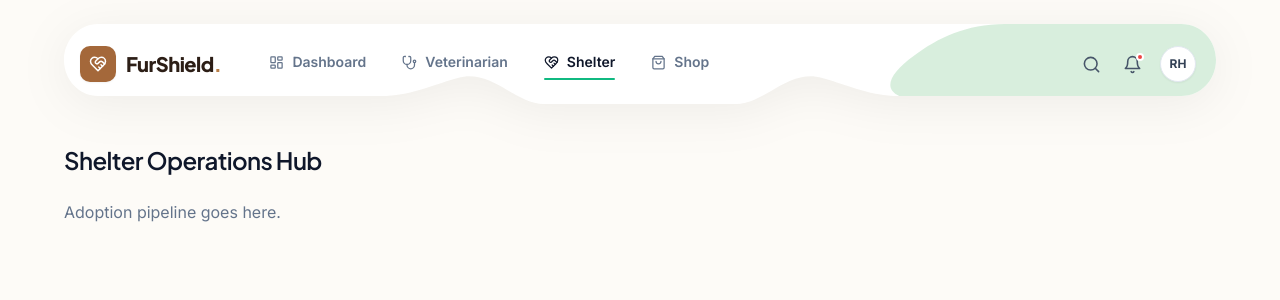
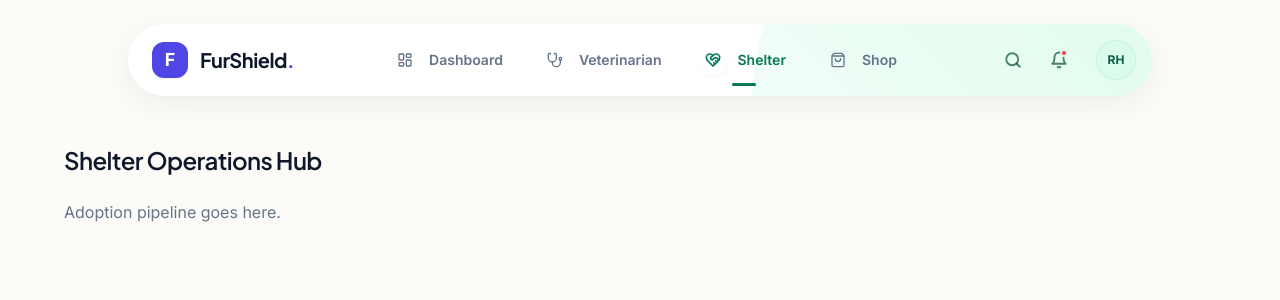
Before and after one commit to Aaliyanamir/Fur-Sheild, a React (Vite) app in the folder frontend/: page /shelter in a window 1280 px wide. Shown: the top 300 px of the page. Built offline with nearby package versions, Linux system fonts and the light colour scheme.

Commit message:
fix(ui): replace distorted svg path with flawless css geometry and reference-accurate active states

```diff
--- a/frontend/src/components/molecules/Navbar.jsx
+++ b/frontend/src/components/molecules/Navbar.jsx
@@ -12,125 +12,89 @@ export default function Navbar() {
   ];
 
   return (
-    <div className="fixed top-6 left-0 right-0 z-50 flex justify-center px-6 pointer-events-none">
+    <div className="fixed top-6 left-0 right-0 z-50 flex justify-center px-4 pointer-events-none">
 
       {/*
-        h-[80px] gives the SVG room for the wave to breathe.
-        pointer-events-auto re-enables interaction on the actual component.
+        Main Pristine Container
+        Uses standard rounded-[40px] for a flawless edge. overflow-hidden is key here.
       */}
-      <header className="relative w-full max-w-6xl h-[80px] pointer-events-auto">
+      <header className="relative w-full max-w-5xl h-[72px] bg-white rounded-[40px] shadow-[0_8px_30px_rgb(0,0,0,0.06)] flex items-center justify-between overflow-hidden pointer-events-auto">
 
-        {/* ── SVG SHELL ─────────────────────────────────────────────────────
-            viewBox: 1200 wide × 80 tall.
+        {/*
+          The Internal Right-Side Swooping Curve
+          This creates the perfect mathematical curve without messy SVGs.
+        */}
+        <div className="absolute -top-[150px] -right-[50px] w-[450px] h-[450px] bg-gradient-to-bl from-emerald-100/80 to-emerald-50/30 rounded-full pointer-events-none z-0"></div>
 
-            Path 1 (white body):
-              - Starts at top-left with a rounded pill cap (r=36).
-              - Top edge is FLAT across to the right pill cap.
-              - Right pill cap curves down.
-              - Bottom-right is HIGHER (sage zone sits taller).
-              - A smooth S-wave runs left from ~x=870 to x=260, dipping to y=80 at center.
-              - Bottom-left rises back up and closes at the left pill cap.
+        {/* Foreground Content */}
+        <div className="relative z-10 flex items-center justify-between w-full h-full px-2">
 
-            Path 2 (sage green right zone):
-              - Mirrors the right portion of path 1, filling it with the mint tone.
-              - Organic left edge curves inward to create the fluid blob shape.
-        ──────────────────────────────────────────────────────────────── */}
-        <svg
-          className="absolute inset-0 w-full h-full"
-          style={{ filter: 'drop-shadow(0 8px 24px rgba(0,0,0,0.06))' }}
-          viewBox="0 0 1200 80"
-          preserveAspectRatio="none"
-          xmlns="http://www.w3.org/2000/svg"
-        >
-          {/* White pill body with organic wavy bottom */}
-          <path
-            d="
-              M36,0
-              H1164 C1184,0 1200,16 1200,36
-              C1200,56 1184,72 1164,72
-              H870
-              C840,72 820,62 790,54
-              C755,44 730,80 700,80
-              H500
-              C470,80 445,44 410,54
-              C380,62 360,72 330,72
-              H36 C16,72 0,56 0,36
-              C0,16 16,0 36,0 Z
-            "
-            fill="white"
-          />
-
-          {/* Sage green right action zone — matches Image 2's mint blob */}
-          <path
-            d="
-              M870,72
-              H1164 C1184,72 1200,56 1200,36
-              C1200,16 1184,0 1164,0
-              H980
-              C940,0 910,14 885,32
-              C862,48 852,64 870,72 Z
-            "
-            fill="#D4EDDA"
-            opacity="0.9"
-          />
-        </svg>
-
-        {/* ── FOREGROUND CONTENT ────────────────────────────────────────── */}
-        <div className="relative z-10 flex items-center h-full px-4">
-
-          {/* Logo — vertically centered in the pill (standard height zone) */}
-          <div className="flex-shrink-0 flex items-center gap-2.5 pr-8">
-            <div className="w-9 h-9 rounded-[10px] bg-camel-600 flex items-center justify-center shadow-sm">
-              <HeartHandshake size={18} className="text-white" />
+          {/* Left: Logo (Matching the Blue Box from reference) */}
+          <div className="flex items-center gap-3 pl-4 pr-8">
+            <div className="w-9 h-9 rounded-xl bg-indigo-600 flex items-center justify-center shadow-sm">
+              <span className="text-white font-bold text-lg leading-none">F</span>
             </div>
-            <span className="font-display font-extrabold text-xl text-espresso-900 tracking-tight">
-              FurShield<span className="text-camel-500">.</span>
+            <span className="font-display font-bold text-xl text-slate-900 tracking-tight">
+              FurShield<span className="text-indigo-600">.</span>
             </span>
           </div>
 
-          {/* Nav — sits in the visual wave valley, pushed down slightly */}
-          <nav className="hidden md:flex items-end flex-1 gap-1 pb-1">
+          {/* Center: Navigation (Exact Reference Match) */}
+          <nav className="flex items-center gap-2 h-full">
             {navItems.map((item) => {
               const Icon = item.icon;
               return (
                 <NavLink
                   key={item.name}
                   to={item.path}
-                  className={({ isActive }) => cn(
-                    "group relative flex items-center gap-2 px-4 py-2 text-sm font-semibold transition-all duration-200",
-                    isActive
-                      ? "text-slate-900"
-                      : "text-slate-500 hover:text-slate-800"
-                  )}
+                  className="relative group h-full flex items-center px-3"
                 >
                   {({ isActive }) => (
-                    <>
-                      <Icon size={15} className="shrink-0" />
-                      <span>{item.name}</span>
-                      {/* Exact match to reference: solid green underline, no pill */}
-                      {isActive && (
-                        <span className="absolute bottom-0 left-4 right-4 h-[2.5px] rounded-full bg-emerald-500" />
-                      )}
-                    </>
+                    <div className="flex flex-col items-center justify-center relative">
+                      <div className="flex items-center gap-2">
+                        {/* Icon Container: Only white circle if active */}
+                        <div className={cn(
+                          "w-8 h-8 rounded-full flex items-center justify-center transition-all duration-300",
+                          isActive
+                            ? "bg-white shadow-sm text-emerald-700"
+                            : "bg-transparent text-slate-500 group-hover:text-emerald-600"
+                        )}>
+                          <Icon size={16} strokeWidth={isActive ? 2.5 : 2} />
+                        </div>
+                        {/* Text */}
+                        <span className={cn(
+                          "text-sm font-semibold transition-colors duration-300 pr-1",
+                          isActive ? "text-emerald-700" : "text-slate-500 group-hover:text-emerald-600"
+                        )}>
+                          {item.name}
+                        </span>
+                      </div>
+
+                      {/* Active Underline (Floating) */}
+                      <div className={cn(
+                        "absolute -bottom-2.5 h-[3px] rounded-full bg-emerald-700 transition-all duration-300",
+                        isActive ? "w-6 opacity-100" : "w-0 opacity-0"
+                      )}></div>
+                    </div>
                   )}
                 </NavLink>
               );
             })}
           </nav>
 
-          {/* Right actions — over the sage SVG zone */}
-          <div className="flex items-center gap-1.5 ml-auto pr-1">
-            <button className="p-2 text-slate-600 hover:text-camel-700 transition-colors rounded-full hover:bg-white/60">
-              <Search size={19} />
+          {/* Right: Actions (Inside the green swoop) */}
+          <div className="flex items-center gap-3 pr-2 pl-8 h-full">
+            <button className="p-2 text-emerald-900/70 hover:text-emerald-900 transition-colors rounded-full hover:bg-white/40">
+              <Search size={18} strokeWidth={2.5} />
             </button>
 
-            <button className="relative p-2 text-slate-600 hover:text-camel-700 transition-colors rounded-full hover:bg-white/60">
-              <Bell size={19} />
-              <span className="absolute top-1.5 right-1.5 w-2 h-2 rounded-full bg-red-500 border-2 border-white" />
+            <button className="relative p-2 text-emerald-900/70 hover:text-emerald-900 transition-colors rounded-full hover:bg-white/40">
+              <Bell size={18} strokeWidth={2.5} />
+              <span className="absolute top-1.5 right-2 w-2 h-2 rounded-full bg-red-500 border-2 border-[#e6f4ed]"></span>
             </button>
 
-            <div className="w-9 h-9 rounded-full bg-white border border-slate-200 flex items-center justify-center ml-1 cursor-pointer shadow-sm hover:scale-105 hover:shadow-md transition-all">
-              <span className="text-xs font-black text-slate-700">RH</span>
+            <div className="w-10 h-10 rounded-full bg-emerald-100/50 border border-emerald-200/50 flex items-center justify-center ml-2 cursor-pointer hover:bg-white/60 transition-all">
+              <span className="text-xs font-bold text-emerald-800">RH</span>
             </div>
           </div>
 
```
